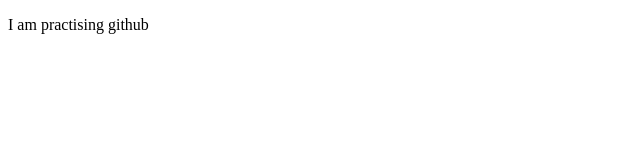
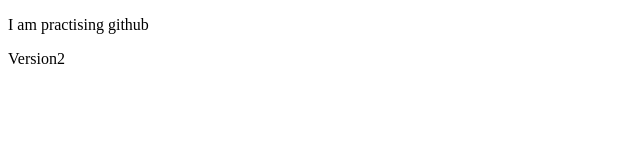
Before and after one commit to Sonissapkota/60-Days-of-web-development, a plain HTML site: page Index.html in a window 1280 px wide. Shown: the full height of the page, 0-640 px from the left. Drawn offline with Linux system fonts and the light colour scheme.

Commit message:
Version 2

```diff
--- a/Index.html
+++ b/Index.html
@@ -5,5 +5,6 @@
 </head>
 <body>
 	<p>I am practising github</p>
+	<p>Version2</p>
 </body>
 </html>
--- a/Practise1.js
+++ b/Practise1.js
@@ -1,2 +1,3 @@
 console.log("Hello sonis");
 console.log("Hello sonis from dadar");
+console.log("version2");
--- a/Practise2.js
+++ b/Practise2.js
@@ -1,2 +1,3 @@
 console.log("Hello world");
 console.log("Hello Mukeshwa");
+console.log("Version 2");
--- a/Practise3.js
+++ b/Practise3.js
@@ -1 +1,2 @@
 console.log("File was created after the commit");
+console.log("Version 2");
```
